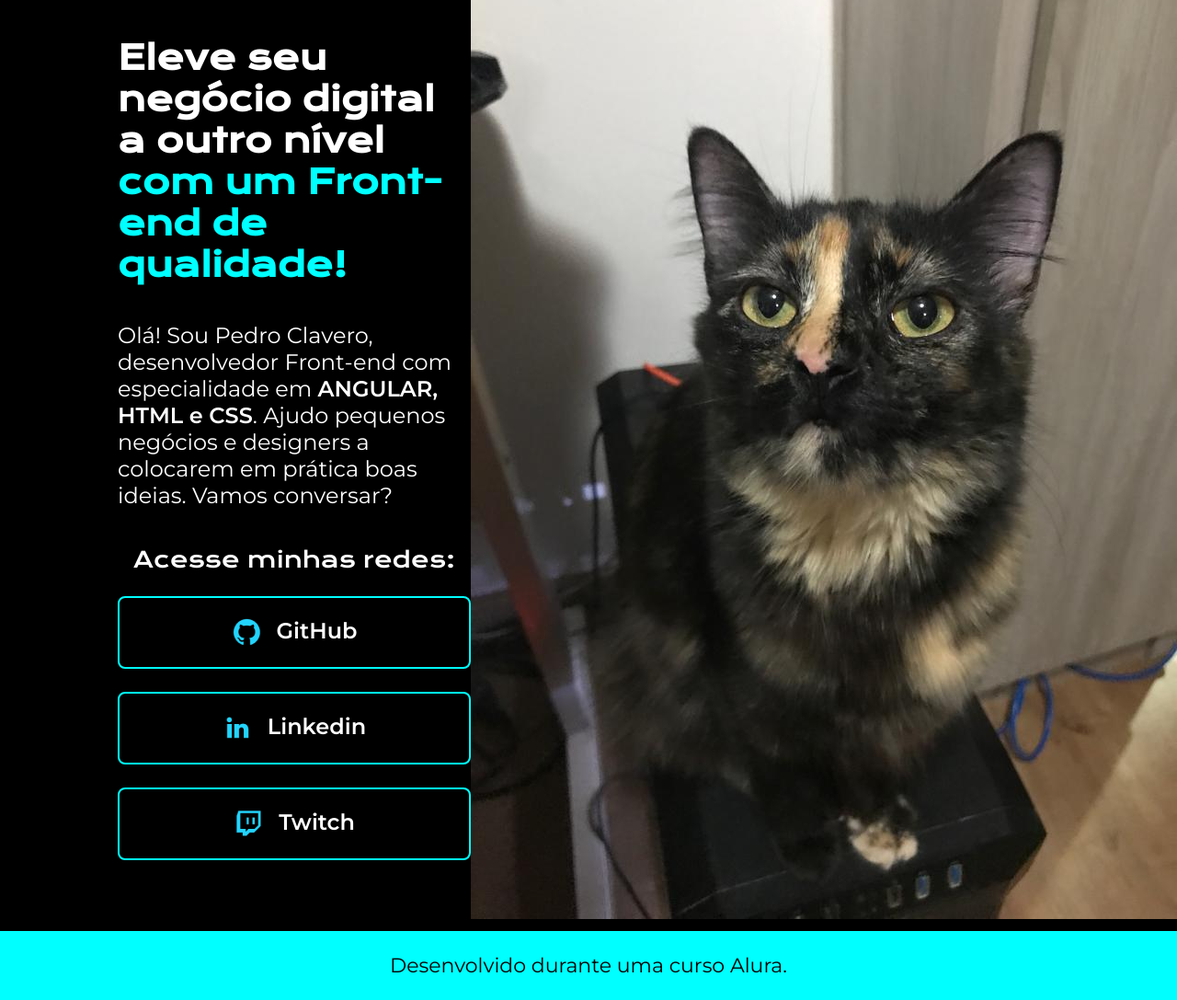
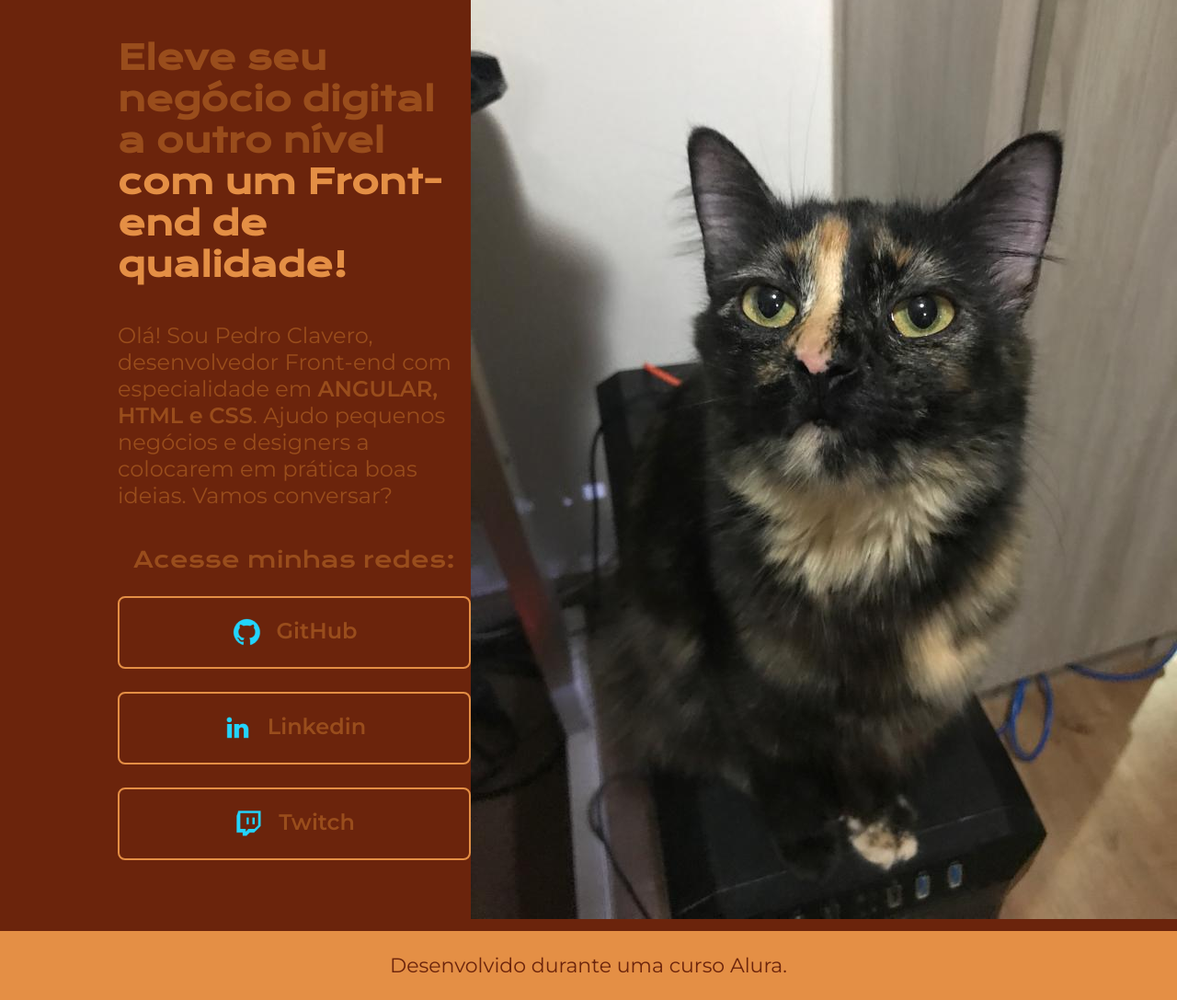
Before and after one commit to pedroclavero/html-css, a plain HTML site: page index.html in a window 1280 px wide. Shown: the part 92-1179 px from the top of the page at 92% size. Drawn offline with nearby package versions, Linux system fonts and the light colour scheme.

Commit message:
add var for color and fonts, changes on color palets and rm comments.

```diff
--- a/styles/style.css
+++ b/styles/style.css
@@ -1,4 +1,13 @@
 @import url('https://fonts.googleapis.com/css2?family=Krona+One&family=Montserrat:wght@400;600&display=swap');
+:root{
+    --cor-primaria:#6B240C;
+    --cor-segundaria: #994D1C;
+    --cor-terciaria: #E48F45;
+    --cor-hover-botao: #F5CCA0;
+
+    --front-primaria: 'Krona One', sans-serif;
+    --front-secundaria: 'Montserrat', sans-serif
+}
 
 * {
     margin: 0;
@@ -7,12 +16,12 @@
 body{
     /* height: 100vh; */
     box-sizing: border-box;
-    background-color: black;
-    color: white;
+    background-color: var(--cor-primaria);
+    color: var(--cor-segundaria);
 }
 
 .titulo-destaque {
-    color: aqua;
+    color: var(--cor-terciaria);
 }
 
 .apresentacao {
@@ -31,12 +40,12 @@ body{
 
 .apresentacao__conteudo__titulo{
     font-size: 36px;
-    font-family: 'Krona One', sans-serif;
+    font-family: var(--front-primaria);
 }
 
 .apresentacao__conteudo__texto{
     font-size: 24px;
-    font-family: 'Montserrat', sans-serif;
+    font-family: var(--front-secundaria);
 }
 
 .apresentacao__conteudo__links{
@@ -49,14 +58,14 @@ body{
 
 .apresentacao__conteudo__links__link {
     /* background-color: aqua; */
-    border: 2px solid aqua;
+    border: 2px solid var(--cor-terciaria);
     width: 380px;
     text-align: center;
     border-radius: 8px;
     padding: 21.5px 0;
     text-decoration: none;
-    color: white;
-    font-family: 'Montserrat', sans-serif;
+    color: var(--cor-segundaria);
+    font-family: var(--front-secundaria);
     font-weight: 600;
     font-size: 24px;
     display: flex;
@@ -65,21 +74,21 @@ body{
 }
 
 .apresentacao__conteudo__links__link:hover{
-    background-color: rgb(29, 28, 28);
+    background-color: var(--cor-hover-botao);
 }
 
 .apresentacao__conteudo__links_subtitulo {
-    font-family: 'Krona One', sans-serif;
+    font-family: var(--front-primaria);
     font-weight: 400;
     font-size: 24px;
 }
 
 .rodape {
-    color: black;
-    background-color: aqua;
+    color: var(--cor-primaria);
+    background-color: var(--cor-terciaria);
     padding: 24px;
     text-align: center;
-    font-family: 'Montserrat', sans-serif;
+    font-family: var(--front-secundaria);
     font-weight: 400;
     font-size: 22px;
 }
@@ -92,9 +101,9 @@ body{
     gap: 80px;
 }
 .cabecalho__menu_link {
-    font-family: 'Montserrat', sans-serif;
+    font-family: var(--front-secundaria);
     font-weight: 600;
     font-size: 24px;
-    color: aqua;
+    color: var(--cor-terciaria);
     text-decoration: none;
 }
```
